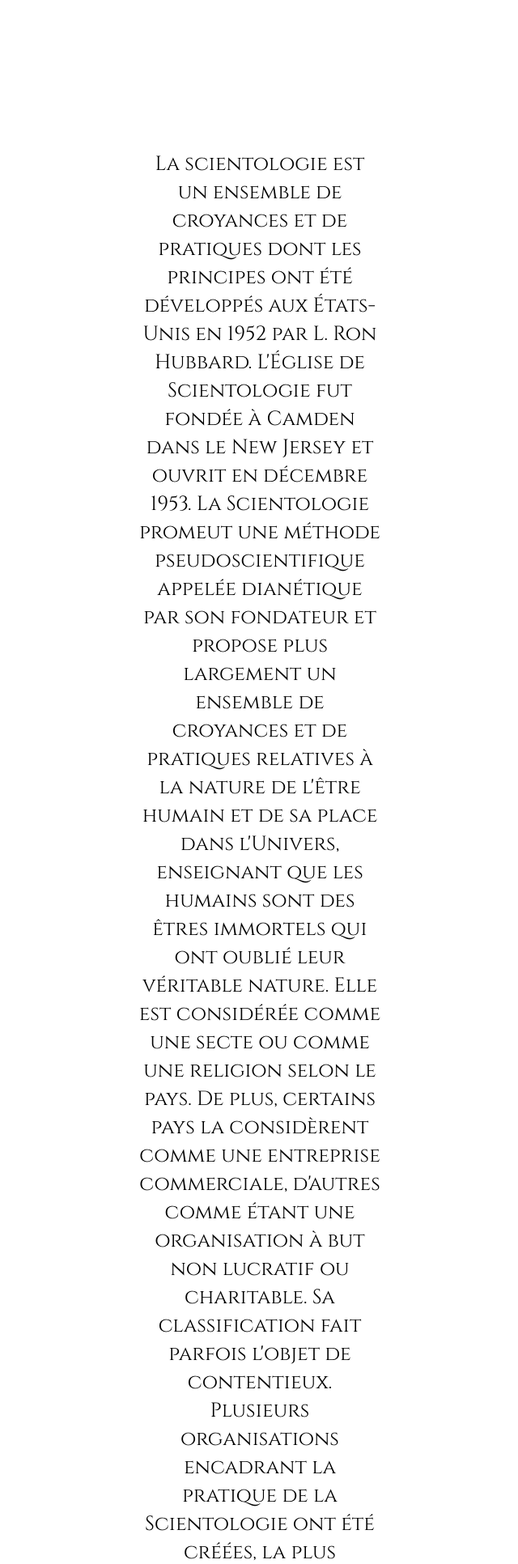
After one commit to Dxvy/Challenge48H, a PHP site: page /html/troll.html in a window 1280 px wide. The commit adds this page. Shown: the top 1932 px of the page at 81% size, without its empty margins (319-959 px from the left). Run offline with PHP 8.4, Linux system fonts and the light colour scheme.

Commit message:
remake site

```diff
--- a/css/style.css
+++ b/css/style.css
@@ -7,9 +7,14 @@ body {
     src: url(./fonts/PISANG\ KEJU.otf);
 }
 
+@font-face {
+    font-family: "Police2";
+    src: url(./fonts/Cinzel-Regular.otf);
+}
+
 .ban{
     display: flex;
-    background-color: rgb(157, 61, 61);
+    background-color: #6c0404;
     width: 100%;
     height: 100px;
     text-align: center;
@@ -29,7 +34,7 @@ body {
     display: flex;
     width: 100%;
     height: 2px;
-    background-color: rgb(157, 61, 61);
+    background-color: #6c0404;
     animation: move 5s linear infinite;
   }
 
@@ -63,7 +68,7 @@ body {
 
 }
 .title2{
-    color: rgb(157, 61, 61);
+    color: #6c0404;
     font-size: 30px;
     font-family: "Police1";
 }
@@ -75,10 +80,10 @@ body {
     width: 100%;
     height: 400px;
     background: radial-gradient(circle at 50% 50%,
-    rgb(115, 44, 44) 0%,
-    rgb(157, 61, 61) 15%,
-    rgb(157, 61, 61) 30%,
-    rgb(136, 53, 53) 45%);
+    #6c0404 0%,
+    #6c0404 15%,
+    #6c0404 30%,
+    #6c0404 45%);
     background-size: 400% 400%;
     animation: move 7s ease-in-out infinite;
   }
@@ -106,6 +111,7 @@ body {
     display: flex;
     align-items: center;
     justify-content: center;
+    height: 150px;
   }
 
   .txtt{
@@ -122,8 +128,66 @@ body {
     align-items: center;
     width: 100%;
     height: 0px;
-    color: rgb(157, 61, 61);
+    color: #6c0404;
     font-size: 25px;
     font-family: "Police1";
     text-align: center;
   }
+
+  .textt{
+    display: flex;
+    align-items: center;
+    justify-content: center;
+    color:black;
+  }
+
+  .sub{
+    display: flex;
+    color: #6c0404;
+    align-items: center;
+    justify-content: center;
+  }
+
+  .textfake{
+    width: 100%;
+    height: 5px;
+    background-color: white;
+  }
+
+  .bouton{
+    width: 100%;
+    height: 1px;
+    color: white;
+    text-decoration: none;
+  }
+
+
+
+
+  .troll{
+    display: flex;
+    align-items: center;
+    justify-content: center;
+    background-color: white;
+    width: 100%;
+    height: 3200px;
+  }
+
+  .txttroll{
+    display: flex;
+    justify-content: center;
+    align-items: center;
+    color: rgb(0, 0, 0);
+    font-size: 25px;
+    font-family: "Police1";
+    text-align: center;
+    line-height: 35px;
+    width: 300px;
+    font-family: "Police2";
+  }
+
+  .logo{
+    margin-right: 500px;
+    width: 140px;
+    height: 80px;
+  }
--- /dev/null
+++ b/html/troll.html
@@ -0,0 +1,42 @@
+<!DOCTYPE html>
+<html lang="en">
+
+<head>
+    <meta charset="UTF-8">
+    <meta http-equiv="X-UA-Compatible" content="IE=edge">
+    <meta name="viewport" content="width=device-width, initial-scale=1.0">
+    <link rel="stylesheet" href="../css/style.css">
+    <title>Challenge 48h</title>
+</head>
+<body>
+
+    <div class="troll">
+        <p class="txttroll">La scientologie est un ensemble de croyances et de
+            pratiques dont les principes ont été développés aux États-Unis en 1952
+            par L. Ron Hubbard. L'Église de Scientologie fut fondée à Camden dans le
+            New Jersey et ouvrit en décembre 1953. La Scientologie promeut une méthode
+            pseudoscientifique appelée dianétique par son fondateur et propose plus
+            largement un ensemble de croyances et de pratiques relatives à la nature
+            de l'être humain et de sa place dans l'Univers, enseignant que les
+            humains sont des êtres immortels qui ont oublié leur véritable nature.
+
+            Elle est considérée comme une secte ou comme une religion selon le pays.
+            De plus, certains pays la considèrent comme une entreprise commerciale,
+            d'autres comme étant une organisation à but non lucratif ou charitable.
+            Sa classification fait parfois l'objet de contentieux.
+
+            Plusieurs organisations encadrant la pratique de la Scientologie ont été
+            créées, la plus notable étant l'Église de Scientologie. L'Église de
+            Scientologie internationale (en), dont le siège est à Los-Angeles aux
+            États-Unis, est considérée comme étant l'Église mère des organisations
+            et des entités de la Scientologie.
+
+            La Scientologie est l'un des nouveaux mouvements religieux les plus
+            controversés qui soient apparus au xxe siècle. Ses pratiques font
+            l'objet de polémiques et des critiques notamment pour utiliser des
+            techniques de lavage de cerveau et d'escroquerie,
+            allant parfois jusqu'à des procès. Il semblerait que vous êtes perdu,
+            ou que vous avez perdu hahaha...</p>
+    </div>
+</body>
+</html>
```
Also changed, not shown: html/index.html (+11 -3 lines), css/fonts/Cinzel-Regular.otf (added), css/image.png (added).
